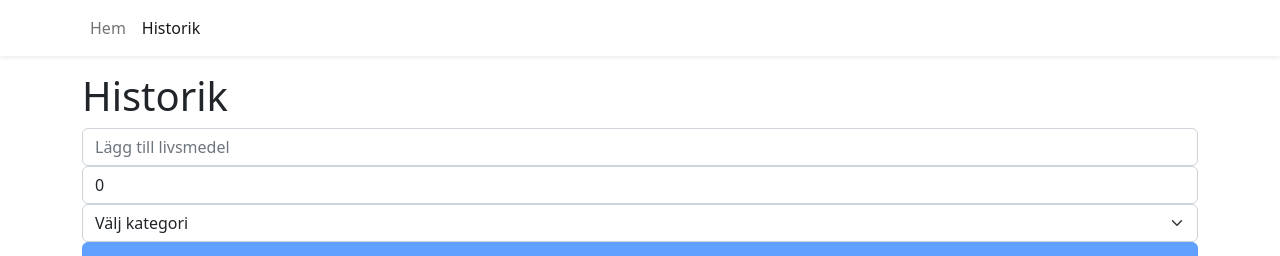
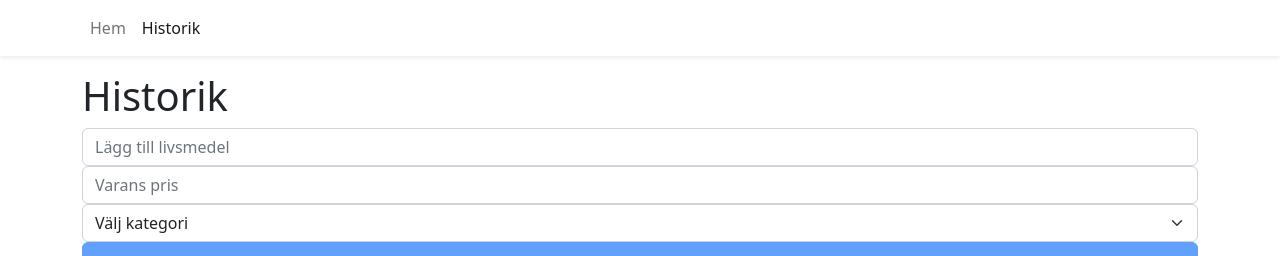
Before and after one commit to Pernilla-tech/foodbudget, a React (Vite) app: page /history in a window 1280 px wide. Shown: the top 256 px of the page. Built offline with nearby package versions, Linux system fonts and the light colour scheme.

Commit message:
fix price

```diff
--- a/src/components/InputField.tsx
+++ b/src/components/InputField.tsx
@@ -8,14 +8,20 @@ interface Props {
 
 const InputField = ({ handleAdd }: Props) => {
 	const [item, setItem] = useState<string>("");
-	const [price, setPrice] = useState<number>(0);
+	const [price, setPrice] = useState<string>("");
 	const [category, setCategory] = useState<string>("");
 
 	const onSubmit = (e: React.FormEvent) => {
-		handleAdd({ id: Date.now(), item, price, quantity: 1, category });
+		handleAdd({
+			id: Date.now(),
+			item,
+			price: parseFloat(price),
+			quantity: 1,
+			category,
+		});
 		e.preventDefault();
 		setItem("");
-		setPrice(0);
+		setPrice("");
 		setCategory("");
 	};
 
@@ -38,8 +44,7 @@ const InputField = ({ handleAdd }: Props) => {
 					aria-label="price"
 					aria-describedby="basic-addon1"
 					value={price}
-					type="number"
-					onChange={(e) => setPrice(parseInt(e.target.value))}
+					onChange={(e) => setPrice(e.target.value)}
 				/>
 			</InputGroup>
 
@@ -57,6 +62,7 @@ const InputField = ({ handleAdd }: Props) => {
 				<option value="Köksartiklar">Köksartiklar</option>
 				<option value="Kött">Kött</option>
 				<option value="Mejeriprodukter">Mejeriprodukter</option>
+				<option value="Rabatt">Rabatt</option>
 				<option value="Skafferi">Skafferi</option>
 				<option value="Snacks">Snacks</option>
 				<option value="Såser">Såser</option>
```
